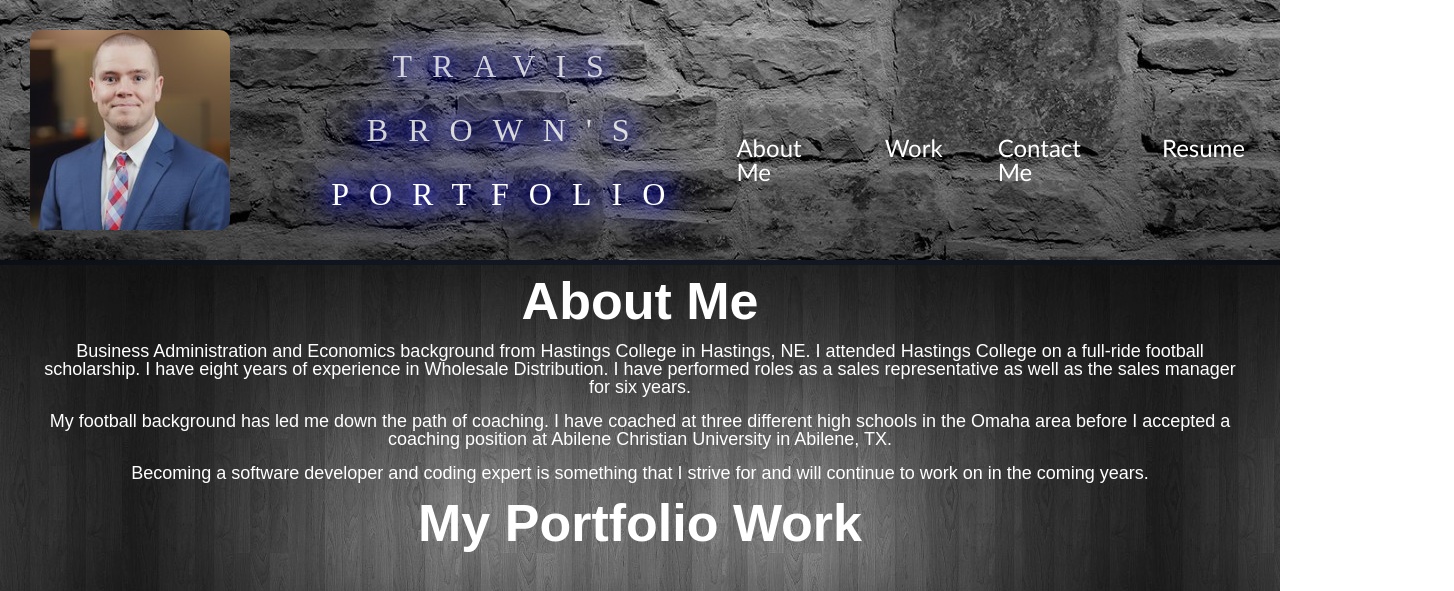
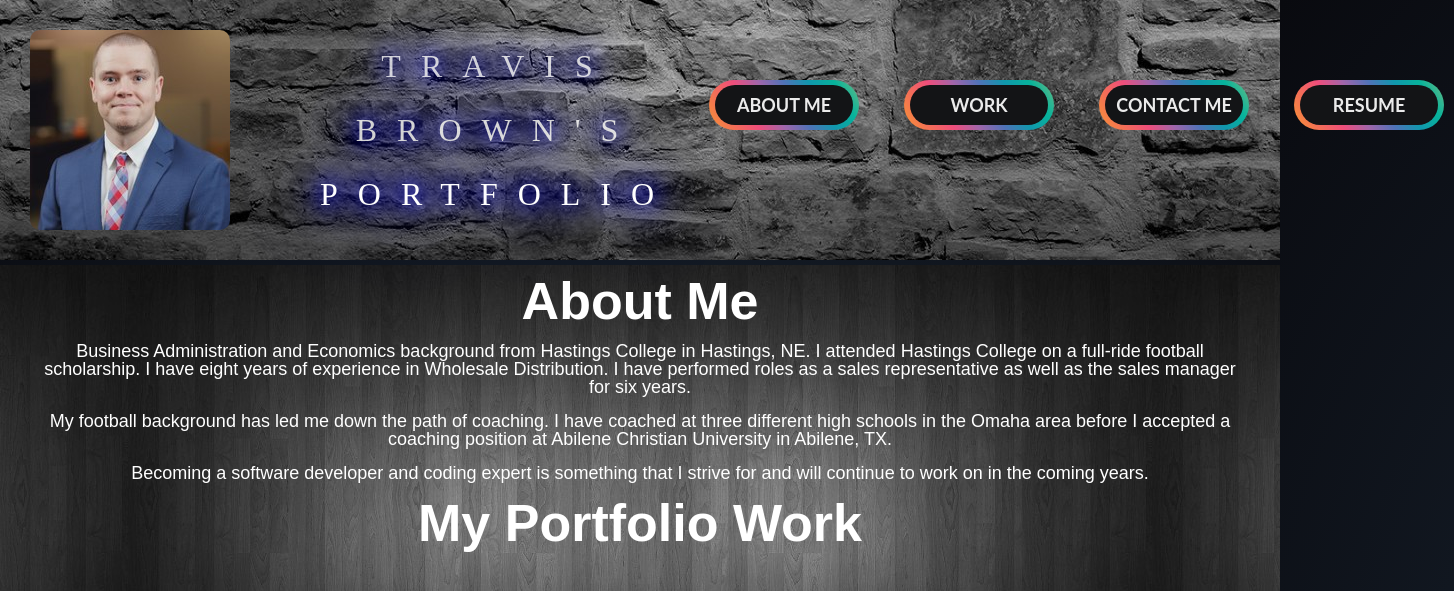
Before and after one commit to bergannation/02_portfoliohmwrk, a plain HTML site: page index.html in a window 1280 px wide. Shown: the top 591 px of the page, 1454 px wide, since content can reach past the window. Drawn offline with Linux system fonts and the light colour scheme.

Commit message:
updated header with more code

```diff
--- a/assets/style.css
+++ b/assets/style.css
@@ -63,46 +63,7 @@ header a {
   font-size: 40px;
   padding: 20px 5px;
 }
-/* Nav bar hover elements */
-li:before {
-  content: "";
-  position: absolute;
-  height: 33.33%;
-  width: 0;
-  background-color: #1b2735;
-  right: 0;
-  z-index: 0;
-  top: 33.33%;
-  transition: all 0.5s;
-}
-li:after {
-  content: "";
-  position: absolute;
-  height: 33.33%;
-  width: 0;
-  background-color: #1b2735;
-  left: 0;
-  z-index: 0;
-  bottom: 0;
-  transition: all 0.5s;
-  border-radius: 0px 0px 10px 10px;
-}
-a:before {
-  position: absolute;
-  content: "";
-  height: 33.33%;
-  width: 0;
-  background-color: #1b2735;
-  bottom: 66.66%;
-  left: 0;
-  transition: all 0.5s;
-  border-radius: 10px 10px 0px 0px;
-}
-li:hover:before,
-li:hover:after,
-li:hover a:before {
-  width: 100%;
-}
+
 /*Main background image */
 .background {
   background-image: url("./images/new2.jpg");
--- a/assets/style3.css
+++ b/assets/style3.css
@@ -56,3 +56,166 @@ body section #shadow {
     opacity: 1;
   }
 }
+#testbutton,
+#testbutton2,
+#testbutton3,
+#testbutton4 {
+  height: 100%;
+  width: 100%;
+  background-color: rgb(19, 20, 22);
+  overflow: hidden;
+  font-family: "lato", "Trebuchet MS", "Verdana", "sans-serif";
+}
+#testbutton,
+#testbutton2,
+#testbutton3,
+#testbutton4 {
+  width: 150px;
+  height: 50px;
+  border-radius: 100px;
+  position: relative;
+  cursor: pointer;
+  line-height: 12px;
+  left: calc(50% - 75px);
+  top: calc(50% - 25px);
+  background: linear-gradient(
+    60deg,
+    #f79533,
+    #f37055,
+    #ef4e7b,
+    #a166ab,
+    #5073b8,
+    #1098ad,
+    #07b39b,
+    #6fba82
+  );
+}
+
+#testbutton:before,
+#testbutton2:before,
+#testbutton3:before,
+#testbutton4:before {
+  content: "";
+  z-index: 1;
+  position: absolute;
+  display: block;
+  width: 80%;
+  height: 70%;
+  top: 15%;
+  left: 10%;
+  transition: 0.3s opacity ease-in-out;
+  filter: blur(15px);
+  opacity: 0;
+  background: linear-gradient(
+    60deg,
+    #f79533,
+    #f37055,
+    #ef4e7b,
+    #a166ab,
+    #5073b8,
+    #1098ad,
+    #07b39b,
+    #6fba82
+  );
+}
+#testbutton:hover:before,
+#testbutton2:hover:before,
+#testbutton3:hover:before,
+#testbutton4:hover:before {
+  opacity: 1;
+  transition: 0.3s opacity ease-in-out;
+  filter: blur(25px);
+  background: linear-gradient(
+    60deg,
+    #f79533,
+    #f37055,
+    #ef4e7b,
+    #a166ab,
+    #5073b8,
+    #1098ad,
+    #07b39b,
+    #6fba82
+  );
+}
+#testbutton:after {
+  content: "ABOUT ME";
+  text-align: center;
+  line-height: 40px;
+  font-size: 18px;
+  color: rgba(235, 235, 235, 1);
+  font-weight: bold;
+  z-index: 5;
+  position: absolute;
+  display: block;
+  border-radius: 180px;
+  width: 92%;
+  height: 80%;
+  top: 10%;
+  left: 4%;
+  background-color: rgb(19, 20, 22);
+}
+#testbutton2:after {
+  content: "WORK";
+  text-align: center;
+  line-height: 40px;
+  font-size: 18px;
+  color: rgba(235, 235, 235, 1);
+  font-weight: bold;
+  z-index: 5;
+  position: absolute;
+  display: block;
+  border-radius: 180px;
+  width: 92%;
+  height: 80%;
+  top: 10%;
+  left: 4%;
+  background-color: rgb(19, 20, 22);
+}
+#testbutton3:after {
+  content: "CONTACT ME";
+  text-align: center;
+  line-height: 40px;
+  font-size: 18px;
+  color: rgba(235, 235, 235, 1);
+  font-weight: bold;
+  z-index: 5;
+  position: absolute;
+  display: block;
+  border-radius: 180px;
+  width: 92%;
+  height: 80%;
+  top: 10%;
+  left: 4%;
+  background-color: rgb(19, 20, 22);
+}
+#testbutton4:after {
+  content: "RESUME";
+  text-align: center;
+  line-height: 40px;
+  font-size: 18px;
+  color: rgba(235, 235, 235, 1);
+  font-weight: bold;
+  z-index: 5;
+  position: absolute;
+  display: block;
+  border-radius: 180px;
+  width: 92%;
+  height: 80%;
+  top: 10%;
+  left: 4%;
+  background-color: rgb(19, 20, 22);
+}
+@media screen and (max-width: 1420px) {
+  nav {
+    display: grid;
+    grid-template-columns: 1fr 1fr;
+    grid-template-rows: 1fr 1fr;
+  }
+  a#testbutton,
+  a#testbutton2,
+  a#testbutton3,
+  a#testbutton4 {
+    display: grid;
+    flex-direction: column;
+  }
+}
--- a/index.html
+++ b/index.html
@@ -20,10 +20,10 @@
       </section>
       <nav>
         <ul>
-          <li><a href="#aboutme">About Me</a></li>
-          <li><a href="#work">Work</a></li>
-          <li><a href="#contactheader">Contact Me</a></li>
-          <li><a href="#resume">Resume</a></li>
+          <li><a href="#aboutme" id="testbutton"></a></li>
+          <li><a href="#work" id="testbutton2"></a></li>
+          <li><a href="#contactheader" id="testbutton3"></a></li>
+          <li><a href="#resume" id="testbutton4"></a></li>
         </ul>
       </nav>
 
```
